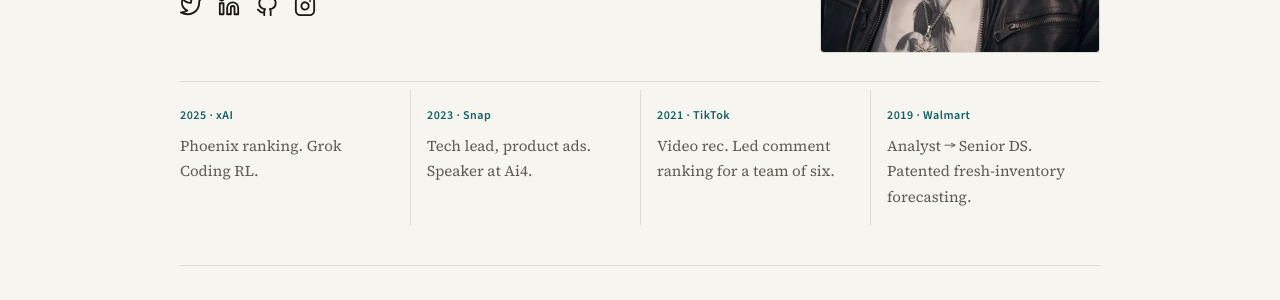
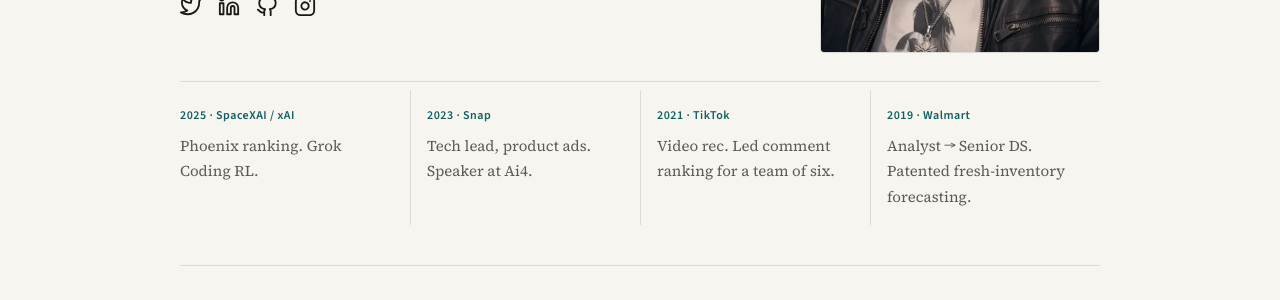
Before and after one commit to jazzikp/jazzikp.github.io, a Jekyll site: the page built from index.html, in a window 1280 px wide and 900 px high. Shown: the part 426-726 px from the top of the window. Built offline with Jekyll 4.4.1, drawn with Linux system fonts in a browser that asks for light colours; the list of posts is cut into pages by our own code.

Commit message:
Label the xAI timeline entries SpaceXAI / xAI

```diff
--- a/_includes/seo.html
+++ b/_includes/seo.html
@@ -104,7 +104,7 @@
   "url": {{ site.url | append: site.baseurl | append: "/" | jsonify }},
   "image": {{ seo_image | jsonify }},
   "jobTitle": "Member of Technical Staff",
-  "worksFor": { "@type": "Organization", "name": "xAI" },
+  "worksFor": { "@type": "Organization", "name": "SpaceXAI / xAI" },
   "description": {{ site.description | jsonify }},
   "sameAs": [
     {{ "https://github.com/" | append: site.github_username | jsonify }},
--- a/about.html
+++ b/about.html
@@ -34,7 +34,7 @@
             <li class="career-item">
                 <time>2025</time>
                 <div>
-                    <h3>xAI <span>Member of Technical Staff</span></h3>
+                    <h3>SpaceXAI / xAI <span>Member of Technical Staff</span></h3>
                     <p><strong>Phoenix</strong> ranking model. <strong>Grok Coding RL</strong> — training Grok to write, debug, and reason about real software.</p>
                 </div>
             </li>
@@ -87,7 +87,7 @@
             <li class="career-item">
                 <time>2025</time>
                 <div>
-                    <h3>xAI <span>Member of Technical Staff</span></h3>
+                    <h3>SpaceXAI / xAI <span>Member of Technical Staff</span></h3>
                     <p><strong>Phoenix</strong> 排序模型。<strong>Grok Coding RL</strong>，让 Grok 更能写代码、调试、理解真实软件。</p>
                 </div>
             </li>
--- a/index.html
+++ b/index.html
@@ -29,7 +29,7 @@
 
     <section class="meta-row">
         <div class="meta-card">
-            <strong>2025 · xAI</strong>
+            <strong>2025 · SpaceXAI / xAI</strong>
             <p>Phoenix ranking. Grok Coding RL.</p>
         </div>
         <div class="meta-card">
```
